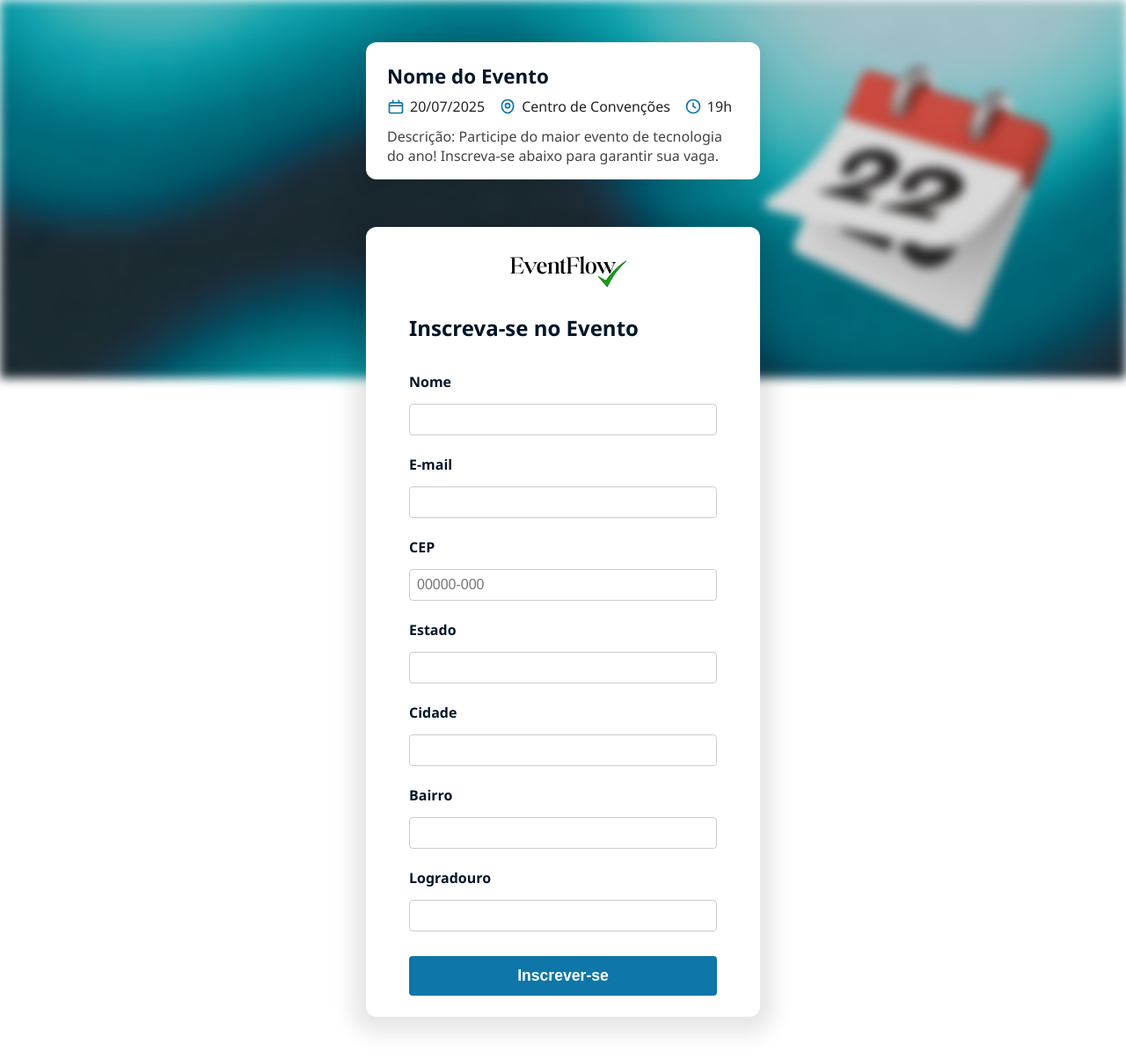
After one commit to Pestanadev/unialfaHackathon, a PHP site: page /forms/cadastro.php in a window 1280 px wide. The commit adds this page. Shown: the whole page at 88% size. Run offline with PHP 8.4, Linux system fonts and the light colour scheme.

Commit message:
Feito aba de formulário de cadastro em evento

```diff
--- /dev/null
+++ b/forms/cadastro.php
@@ -0,0 +1,82 @@
+<!DOCTYPE html>
+<html lang="pt-br">
+
+<head>
+    <meta charset="UTF-8">
+    <meta name="viewport" content="width=device-width, initial-scale=1.0">
+    <title>Cadastro no Evento</title>
+    <link rel="stylesheet" href="../style/form.css">
+
+</head>
+
+<body>
+    <div class="evento-bg-topo"></div>
+    <div class="centraliza-tudo">
+        <div class="evento-box-white">
+            <div class="evento-info">
+                <h1>Nome do Evento</h1>
+                <div class="evento-detalhes">
+                    <span class="evento-det">
+                        <span class="evento-icon">
+                            <svg width="20" height="20" viewBox="0 0 24 24" fill="none">
+                                <rect x="3" y="7" width="18" height="14" rx="2" stroke="#0e76a8" stroke-width="2" />
+                                <path d="M16 3v4M8 3v4" stroke="#0e76a8" stroke-width="2" />
+                                <path d="M3 11h18" stroke="#0e76a8" stroke-width="2" />
+                            </svg>
+                        </span>
+                        20/07/2025
+                    </span>
+                    <span class="evento-det">
+                        <span class="evento-icon">
+                            <svg width="20" height="20" viewBox="0 0 24 24" fill="none">
+                                <path d="M12 21c4.418 0 8-4.477 8-10a8 8 0 1 0-16 0c0 5.523 3.582 10 8 10Z" stroke="#0e76a8" stroke-width="2" />
+                                <circle cx="12" cy="11" r="3" stroke="#0e76a8" stroke-width="2" />
+                            </svg>
+                        </span>
+                        Centro de Convenções
+                    </span>
+                    <span class="evento-det">
+                        <span class="evento-icon">
+                            <svg width="20" height="20" viewBox="0 0 24 24" fill="none">
+                                <circle cx="12" cy="12" r="9" stroke="#0e76a8" stroke-width="2" />
+                                <path d="M12 7v5l4 2" stroke="#0e76a8" stroke-width="2" />
+                            </svg>
+                        </span>
+                        19h
+                    </span>
+                </div>
+                <p>Descrição: Participe do maior evento de tecnologia do ano! Inscreva-se abaixo para garantir sua vaga.</p>
+            </div>
+        </div>
+        <div class="form-box-white">
+            <form class="form-area" id="evento-form" method="POST" action="../public/evento_cadastro.php" autocomplete="off">
+                <img src="../style/img//logo.png" alt="logo" class="logo-form">
+                <h2>Inscreva-se no Evento</h2>
+                <label for="nome">Nome</label>
+                <input type="text" id="nome" name="nome" required>
+
+                <label for="email">E-mail</label>
+                <input type="email" id="email" name="email" required>
+
+                <label for="cep">CEP</label>
+                <input type="text" id="cep" name="cep" required pattern="\d{5}-?\d{3}" placeholder="00000-000">
+
+                <label for="estado">Estado</label>
+                <input type="text" id="estado" name="estado" required>
+
+                <label for="cidade">Cidade</label>
+                <input type="text" id="cidade" name="cidade" required>
+
+                <label for="bairro">Bairro</label>
+                <input type="text" id="bairro" name="bairro" required>
+
+                <label for="logradouro">Logradouro</label>
+                <input type="text" id="logradouro" name="logradouro" required>
+
+                <button type="submit">Inscrever-se</button>
+            </form>
+        </div>
+    </div>
+</body>
+
+</html>
--- a/public/index.php
+++ b/public/index.php
@@ -43,7 +43,6 @@
                 allowfullscreen>
             </iframe>
         </div>
-
         <?php include '../templates/footer.php'; ?>
     </div>
 </body>
--- a/style/form.css
+++ b/style/form.css
@@ -68,11 +68,13 @@ body {
   font-weight: bold;
   cursor: pointer;
   margin-top: 8px;
-  transition: background 0.2s;
+  transition: background 0.5s;
 }
 
 .form-area button:hover {
   background: #41EAD4;
+  color: #011627;
+  transition: 0.5s;
 }
 
 .form-footer {
@@ -154,3 +156,185 @@ body {
     min-height: unset;
   }
 }
+
+.evento-bg-topo {
+  position: fixed;
+  top: 0;
+  left: 0;
+  width: 100vw;
+  height: 430px;
+  background: url('../style/img/banner1.png') center center/cover no-repeat;
+  filter: blur(6px) brightness(0.85);
+  z-index: 0;
+  pointer-events: none;
+}
+
+@media (max-width: 600px) {
+  .evento-bg-topo {
+    height: 120px;
+  }
+}
+
+.centraliza-tudo,
+.evento-info,
+.form-box-white {
+  position: relative;
+  z-index: 1;
+}
+
+.centraliza-tudo {
+  min-height: 100vh;
+  display: flex;
+  flex-direction: column;
+  align-items: center;
+  justify-content: center;
+  background: transparent;
+  padding: 48px 8px;
+  gap: 32px;
+}
+
+.evento-box-white {
+  background: #fff;
+  border-radius: 12px;
+  box-shadow: 0 4px 24px 0 rgba(0, 0, 0, 0.10);
+  padding: 20px 24px 16px 24px;
+  max-width: 400px;
+  width: 100%;
+  display: flex;
+  flex-direction: column;
+  align-items: flex-start;
+  margin-bottom: 22px;
+}
+
+.evento-info {
+  color: #011627;
+  width: 100%;
+  text-align: left;
+  padding: 0;
+  font-size: 1.08rem;
+}
+
+.evento-info h1 {
+  margin-top: 3px;
+  font-size: 1.4rem;
+  margin-bottom: 8px;
+  color: #011627;
+}
+
+.evento-detalhes {
+  display: flex;
+  flex-wrap: wrap;
+  gap: 16px;
+  margin-bottom: 12px;
+}
+
+.evento-det {
+  display: flex;
+  align-items: center;
+  gap: 6px;
+  font-weight: 500;
+  font-size: 1rem;
+  color: #222;
+}
+
+.evento-icon {
+  display: flex;
+  align-items: center;
+  font-size: 1.2em;
+}
+
+.evento-info p {
+  margin: 8px 0 0 0;
+  font-size: 1rem;
+  color: #444;
+}
+
+@media (max-width: 600px) {
+  .evento-box-white {
+    padding: 15px 6px 10px 6px;
+    max-width: 100vw;
+  }
+
+  .evento-info h1 {
+    font-size: 1.1rem;
+  }
+
+  .evento-info p {
+    font-size: 0.98rem;
+  }
+}
+
+.form-box-white {
+  background: #fff;
+  border-radius: 12px;
+  box-shadow: 0 4px 24px 15px rgba(0, 0, 0, 0.10);
+  padding: 32px 24px 24px 24px;
+  max-width: 400px;
+  width: 100%;
+  display: flex;
+  flex-direction: column;
+  align-items: center;
+}
+
+.form-area {
+  color: #011627;
+  background: transparent;
+  width: 100%;
+  max-width: 350px;
+  gap: 14px;
+}
+
+.form-area label {
+  font-weight: 600;
+  color: #011627;
+  margin-top: 2px;
+}
+
+.form-area input {
+  border: 1px solid #ccc;
+  background: #fff;
+  color: #011627;
+  transition: border 0.2s;
+}
+
+.form-area input:focus {
+  border: 1.5px solid #41EAD4;
+  outline: none;
+}
+
+.logo-form {
+  display: block;
+  width: 150px;
+  max-width: 100%;
+  height: auto;
+  margin: 0 auto 14px auto;
+  padding: 0;
+}
+
+.form-area h2 {
+  color: #011627;
+  font-size: 1.5rem;
+  margin-bottom: 18px;
+  margin-top: 0;
+}
+
+@media (max-width: 600px) {
+  .centraliza-tudo {
+    padding: 16px 2px;
+    gap: 18px;
+  }
+
+  .evento-info {
+    font-size: 1rem;
+    padding: 0 2px 8px 2px;
+  }
+
+  .form-box-white {
+    padding: 18px 6px 16px 6px;
+    max-width: 100vw;
+  }
+
+  .form-area {
+    max-width: 95vw;
+  }
+}
```
Lines whose indentation alone changed are shown as unchanged.
